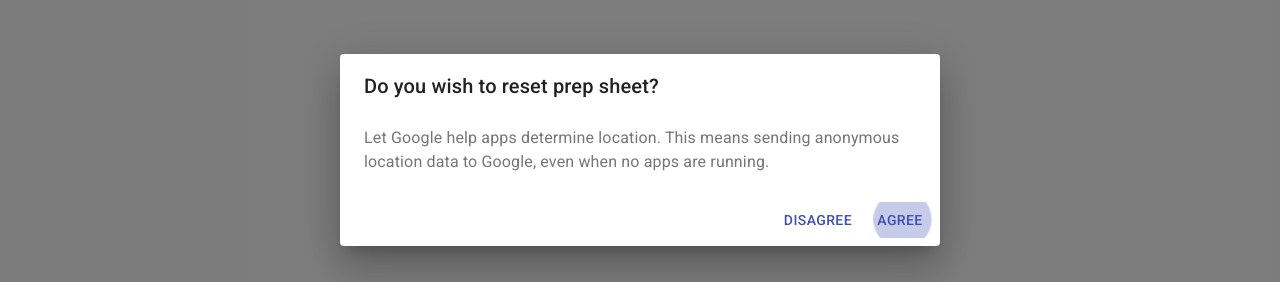
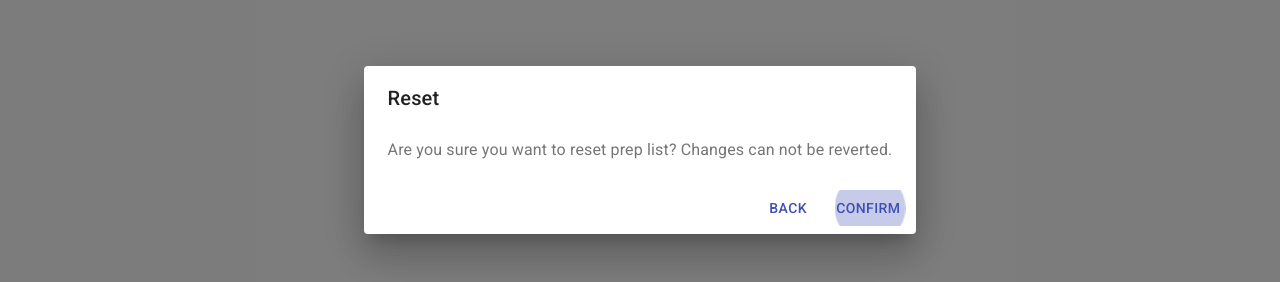
Before and after one commit to NemesOliver/full-stack-prep-list-app, a React (Create React App) app in the folder client/: page /record in a window 1280 px wide. Shown: the part 250-532 px from the top of the page. Built offline with nearby package versions, Linux system fonts and the light colour scheme; no server answers.

Commit message:
Bulkwrite mongoose

```diff
--- a/client/src/components/dishes/DishList.js
+++ b/client/src/components/dishes/DishList.js
@@ -22,6 +22,7 @@
 
 const DishList = (props) => {
   const { fetchDishes, changeHeaderTitle, getMenuOptions, dishes } = props;
+  console.log(dishes);
   // State
   const [radioValue, setRadioValue] = useState("all");
   const [openFilterOptions, setOpenFilterOptions] = useState(false);
--- a/client/src/components/dishes/RecordSales.js
+++ b/client/src/components/dishes/RecordSales.js
@@ -13,6 +13,7 @@
   Button,
 } from "@material-ui/core";
 import history from "../../history";
+import axios from "axios";
 
 const RecordSales = (props) => {
   const { fetchDishes, dishes } = props;
@@ -23,10 +24,14 @@
 
   const handleClose = () => history.push("/prep-list");
   const handleSubmit = () => {
-    const arr = dishes.map((dish) => {
-      return { name: dish.name, total: dish.currentAmount + dish.neededAmount };
+    const bulkOps = dishes.map((dish) => {
+      return {
+        total: dish.currentAmount + dish.neededAmount,
+        _id: dish._id,
+      };
     });
-    console.log(arr);
+    history.push("/prep-list");
+    axios.patch("/v1/dishes/bulkwrite", bulkOps);
   };
 
   if (!dishes) {
@@ -40,21 +45,18 @@
       aria-labelledby="alert-dialog-title"
       aria-describedby="alert-dialog-description"
     >
-      <DialogTitle id="alert-dialog-title">
-        {"Do you wish to reset prep sheet?"}
-      </DialogTitle>
+      <DialogTitle id="alert-dialog-title">{"Reset"}</DialogTitle>
       <DialogContent>
         <DialogContentText id="alert-dialog-description">
-          Let Google help apps determine location. This means sending anonymous
-          location data to Google, even when no apps are running.
+          Are you sure you want to reset prep list? Changes can not be reverted.
         </DialogContentText>
       </DialogContent>
       <DialogActions>
         <Button onClick={handleClose} color="primary">
-          Disagree
+          Back
         </Button>
         <Button onClick={handleSubmit} color="primary" autoFocus>
-          Agree
+          Confirm
         </Button>
       </DialogActions>
     </Dialog>
```
Also changed, not shown: 1 other file (tests, documents, lock files or other folders).
